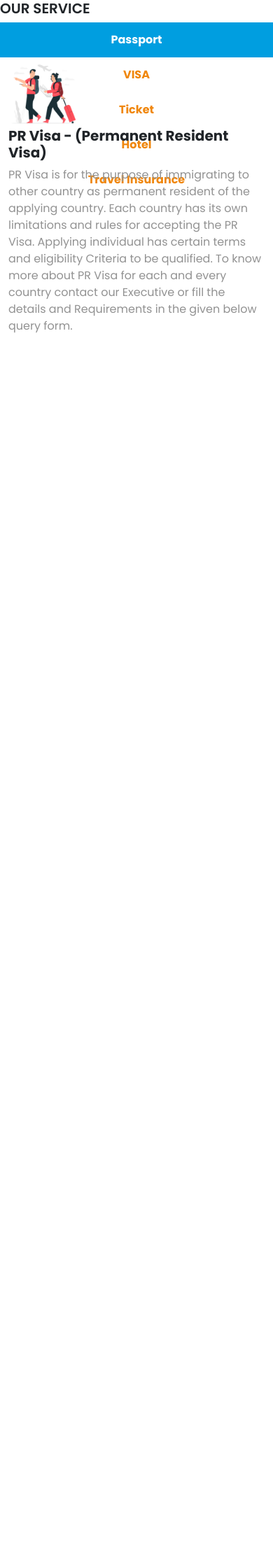
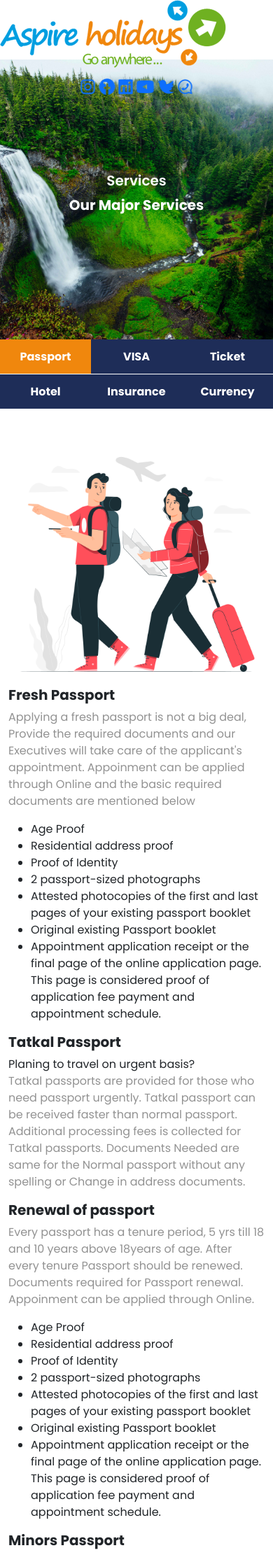
Before and after one commit to Ragandev/Aspire_Holidays, a PHP site: page /main-service.html in a window 390 px wide. Shown: the top 2222 px of the page at 70% size. Before the commit the page ends 476 px from the top, so only its background shows below. Run offline with PHP 8.4, Linux system fonts and the light colour scheme.

Commit message:
main-service page responsive
completed

```diff
--- a/css/contact.css
+++ b/css/contact.css
@@ -13,6 +13,8 @@
 }
 .cont-sec{
     padding: 100px 0;
+    background-image: url(/asset/images/world-full-map.jpg);
+    background-size: cover;
 }
 .cont-head{
     display: flex;
--- a/css/service.css
+++ b/css/service.css
@@ -37,7 +37,6 @@
     align-items: center;
     background-image: url(/asset/images/girl4.jpg);
     background-size:cover;
-    background-
     height: 500px;
     color:black;
 }
@@ -122,21 +121,19 @@
     align-items: center;
 }
 .tab-menu-sec{
-    background-color: #eff3f6 !important;
+    background-color: var(--sec) !important;
     width: 100%;
+    margin-bottom: 30px;
 }
-.tab-menu .row{
-    height: 50px;
-}
-
 .tab-box{
     text-align: center;
-    height: 100%;
+    height: 50px;
     display: flex;
     justify-content: center;
     align-items: center;
     text-decoration: none;
-    color:var(--main);
+    color:#fff;
+    border-bottom: 1px solid #fff;
 }
 .tab-name{
     margin: 0;
@@ -144,8 +141,11 @@
     font-weight: bold;
 }
 .tab-menu .row .active{
-    background-color: #009ee0 !important;
+    background-color: var(--main) !important;
     color: #fff;
+}
+.service-box .img-box img{
+    width: 100%;
 }
 .service-box .row{
     justify-content: center;
--- a/main-service.html
+++ b/main-service.html
@@ -1,26 +1,79 @@
 <!DOCTYPE html>
 <html lang="en">
+
 <head>
   <meta charset="UTF-8" />
   <meta name="viewport" content="width=device-width, initial-scale=1.0" />
-    <title>Visa Service</title>
-    <link
-      rel="stylesheet"
-      href="https://cdn.jsdelivr.net/npm/bootstrap@5.2.3/dist/css/bootstrap.min.css"
-    />
-    <link
-      rel="stylesheet"
-      href="https://cdnjs.cloudflare.com/ajax/libs/font-awesome/6.4.0/css/all.min.css"
-    />
+  <title>Service</title>
+  <link rel="stylesheet" href="https://cdn.jsdelivr.net/npm/bootstrap@5.2.3/dist/css/bootstrap.min.css" />
+  <link rel="stylesheet" href="https://cdnjs.cloudflare.com/ajax/libs/font-awesome/6.4.0/css/all.min.css" />
+  <link rel="stylesheet" href="css/about.css">
+  <link rel="stylesheet" href="css/section3.css">
+  <link rel="stylesheet" href="css/owl.carousel.min.css" />
+  <link rel="stylesheet" href="css/contact.css" />
   <link rel="stylesheet" href="css/common.css" />
-    <link rel="stylesheet" href="css/visa.css" />
+  <link rel="stylesheet" href="css/menu.css" />
+  <link rel="stylesheet" href="css/section11.css" />
   <link rel="stylesheet" href="css/service.css" />
+  <link rel="stylesheet" href="css/about-res.css">
 </head>
+
 <body>
+
+  <!--  section 1-->
+  <section class="main-menu">
+    <div class="row">
+      <div class="col-md-2 logo-box">
+        <img src="asset/images/logo.png" alt="Aspire-logo" />
+      </div>
+      <div class="col-md-7 list-box">
+        <nav class="navbar navbar-expand-lg">
+          <div class="collapse navbar-collapse" id="navbarText">
+            <ul class="navbar-nav mr-auto">
+              <li class="nav-item">
+                <a class="nav-link active" href="#">Home<span class="sr-only"></a>
+              </li>
+              <li class="nav-item">
+                <a class="nav-link" href="#">About</a>
+              </li>
+              <li class="nav-item">
+                <a class="nav-link" href="#">Packages</a>
+              </li>
+              <li class="nav-item">
+                <a class="nav-link" href="#">Educational Tours</a>
+              </li>
+              <li class="nav-item">
+                <a class="nav-link" href="#">Honeymoon Packages</a>
+              </li>
+              <li class="nav-item">
+                <a class="nav-link" href="#">Cruises Tour</a>
+              </li>
+              <li class="nav-item">
+                <a class="nav-link" href="#">Contact</a>
+              </li>
+            </ul>
+          </div>
+        </nav>
+      </div>
+      <div class="col-md-3 icon-box">
+        <div class="social-icons">
+          <a href="#"><span class="fa-brands fa-xl fa-instagram fa-flip"></span></a>
+          <a href="#"><span class="fa-brands fa-xl fa-facebook fa-flip"></span></a>
+          <a href="#"><span class="fa-brands fa-xl fa-linkedin fa-flip"></span></a>
+          <a href="#"><span class="fa-brands fa-xl fa-youtube fa-flip"></span></a>
+          <a href="#"><span class="fa-brands fa-xl fa-twitter fa-flip"></span></a>
+          <a href="#"><span class="fa-brands fa-xl fa-whatsapp fa-flip"></span></a>
+        </div>
+      </div>
+    </div>
+  </section>
+  <!--  section 1 end -->
+
   <!-- Banner Section  -->
   <section class="cont-banner">
     <div class="banner-box">
-        <h2 class="main-heading">OUR SERVICE</h2>
+      <h2 class="main-heading">Services</h2>
+      <p class="mini-heading">Our Major Services</p>
     </div>
   </section>
   <!-- Banner Section End  -->
@@ -29,27 +82,37 @@
     <section class="tab-menu-sec">
       <div class="tab-menu container">
         <div class="row">
-          <a href="" class="col-md-1"></a>
+          <div class="col-lg-6">
+            <div class="row">
               <a
             onclick="service('pr')"
             href="#prv"
-            class="col-md-3 tab-box pr active"
+            class="col-4 col-md-4 tab-box pr active"
           >
             <p class="tab-name">Passport</p>
           </a>
-          <a onclick="service('sv')" href="#sv" class="col-md-2 sv tab-box">
+          <a onclick="service('sv')" href="#sv" class="col-4 col-md-4 sv tab-box">
             <p class="tab-name">VISA</p>
           </a>
-          <a onclick="service('tv')" href="#tv" class="col-md-2 tv tab-box">
+          <a onclick="service('tv')" href="#tv" class="col-4 col-md-4 tv tab-box">
             <p class="tab-name">Ticket</p>
           </a>
-          <a onclick="service('wpv')" href="#wpv" class="col-md-2 wpv tab-box">
+            </div>
+
+          </div>
+          <div class="col-lg-6">
+           <div class="row">
+            <a onclick="service('wpv')" href="#wpv" class="cl1 col-4 col-md-4 wpv tab-box">
               <p class="tab-name">Hotel</p>
             </a>
-          <a onclick="service('ti')" href="#ti" class="col-md-2 ti tab-box">
-            <p class="tab-name">Travel Insurance</p>
+            <a onclick="service('ti')" href="#ti" class="cl1 col-4 col-md-4 ti tab-box">
+              <p class="tab-name">Insurance</p>
             </a>
-          <a href="" class="col-md-1"></a>
+            <a onclick="service('ce')" href="#ce" class="cl1 col-4 col-md-4 ce tab-box">
+              <p class="tab-name">Currency</p>
+            </a>
+           </div>
+          </div>
         </div>
       </div>
     </section>
@@ -70,18 +133,93 @@
           </div>
           <div class="col-md-6">
             <div class="cont-box">
-              <h2 class="sub-heading">PR Visa - (Permanent Resident Visa)</h2>
+              <h2 class="sub-heading">Fresh Passport</h2>
               <p class="para">
-                PR Visa is for the purpose of immigrating to other country as
-                permanent resident of the applying country. Each country has its
-                own limitations and rules for accepting the PR Visa. Applying
-                individual has certain terms and eligibility Criteria to be
-                qualified. To know more about PR Visa for each and every country
-                contact our Executive or fill the details and Requirements in
-                the given below query form.
+                Applying a fresh passport is not a big deal,
+                Provide the required documents and our Executives
+                will take care of the applicant's appointment.
+                Appoinment can be applied through Online and the
+                basic required documents are mentioned below
+                <ul>
+                  <li>Age Proof</li>
+                  <li>Residential address proof</li>
+                  <li>Proof of Identity</li>
+                  <li>2 passport-sized photographs</li>
+                  <li>Attested photocopies of the first and last pages of your existing passport booklet</li>
+                  <li>Original existing Passport booklet</li>
+                  <li>Appointment application receipt or the final page of the online application page.
+                    This page is considered proof of application fee payment and appointment schedule.</li>
+                </ul>
               </p>
             </div>
         </div>
+        <div>
+          <h2 class="sub-heading">Tatkal Passport</h2>
+          <span>Planing to travel on urgent basis?</span>
+          <p class="para">
+            Tatkal passports are provided for those who need passport urgently.
+            Tatkal passport can be received faster than normal passport. Additional
+            processing fees is collected for Tatkal passports. Documents Needed are
+            same for the Normal passport without any spelling or Change in address
+            documents.
+            </p>
+            </div>
+        <div>
+          <h2 class="sub-heading">Renewal of passport</h2>
+          <p class="para">
+            Every passport has a tenure period, 5 yrs till 18 and 10 years above 18years
+            of age. After every tenure Passport should be renewed. Documents required for
+            Passport renewal. Appoinment can be applied through Online.
+            </p>
+            <ul>
+              <li>Age Proof</li>
+              <li>Residential address proof</li>
+              <li>Proof of Identity</li>
+              <li>2 passport-sized photographs</li>
+              <li>Attested photocopies of the first and last pages of your existing passport booklet</li>
+              <li>Original existing Passport booklet</li>
+              <li>Appointment application receipt or the final page of the online application page.
+                This page is considered proof of application fee payment and appointment schedule.</li>
+            </ul>
+     </div>
+     <div>
+      <h2 class="sub-heading">Minors Passport</h2>
+      <p class="para">
+        Minor passports are issued only for applicants those are below 18 years of age.
+        Documents requied for applying Minor passports are
+        </p>
+        <ul>
+          <li>For minor applicants, current address proof document in the name of parent can be provided.</li>
+          <li>It is advised to carry original and self-attested copies of parents passport to Passport offices, in case parents holds Indian Passport.</li>
+          <li>For minor applicants, documents can be attested by parents.</li>
+          <li>The minor applicant is eligible for Non-ECR till he/she attains the age of 18 years.</li>
+        </ul>
+ </div>
+ <div>
+  <h2 class="sub-heading">Change The Name/Address On Passport</h2>
+  <p class="para">
+    To change or update name or address in the Passport, due to relocation or name change.
+    Applicant must have any government document that has done the present changes in name
+    or address. Any of these documents mention below can be providded to update in Passport.
+    </p>
+    <ul>
+      <li>Marriage certificate if available (original and a photocopy)</li>
+      <li>Self-attested photocopy of your spouse's passport</li>
+      <li>Proof of current address</li>
+      <li>Old passport with self-attested photocopy of its first and last two pages. It should also include
+        the ECR/Non-ECR page.</li>
+      <li>The old passport should contain a validity extension page and the observation page, if any.</li>
+      <li>Nationalised bank Passbook front page with Seal and signature of Bank authority.</li>
+      <li>A divorcee needs to submit a court-certified copy of the divorce decree or copy of the divorce
+        certificate (self-attested) to change the surname in his/her passport</li>
+    </ul>
+</div>
+        </div>
+      </div>
+    </div>
+      </div>
+    </div>
+
         </div>
       </div>
     </div>
@@ -93,6 +231,33 @@
         <div class="row">
           <div class="col-md-6">
             <div class="cont-box">
+              <h2 class="sub-heading">PR Visa - (Permanent Resident Visa)</h2>
+              <p class="para">
+                PR Visa is for the purpose of immigrating to other country as
+                permanent resident of the applying country. Each country has
+                its own limitations and rules for accepting the PR Visa.
+                Applying individual has certain terms and eligibility Criteria
+                to be qualified. To know more about PR Visa for each and every
+                country contact our Executive or fill the details and Requirements
+                in the given below query form.
+              </p>
+              <ul>
+                <li>Study in USA</li>
+                <li>Study in UK</li>
+                <li>Study in Canada</li>
+                <li>Study in Australia</li>
+              </ul>
+            </div>
+          </div>
+          <div class="col-md-6">
+            <div class="img-box">
+              <img
+                class="img-fluid"
+                src="https://img.freepik.com/free-photo/american-visa-document_1101-820.jpg?w=826&t=st=1688707403~exp=1688708003~hmac=25d545761f77006ec1d784d6fbaecddeb785b54363acdaecfd0ab959aacbaa42"
+                alt=""
+              />
+            </div>
+          </div>
           <h2 class="sub-heading">Study Abroad / Student Visa</h2>
           <p class="para">
             Student / Study Visa is applicable only for those are in need to
@@ -107,23 +272,27 @@
             Visa for each and every country contact our Executive or fill
             the details and Requirements in the given below query form.
           </p>
-              <ul>
-                <li>Study in USA</li>
-                <li>Study in UK</li>
-                <li>Study in Canada</li>
-                <li>Study in Australia</li>
-              </ul>
-            </div>
-          </div>
-          <div class="col-md-6">
-            <div class="img-box">
-              <img
-                class="img-fluid"
-                src="asset/images/cuple-vector.jpg"
-                alt=""
-              />
-            </div>
-          </div>
+          <h2 class="sub-heading">Tourist Visa</h2>
+          <p class="para">
+            Tourist visa as the name refers, these types of visas are issued
+            exclusively for tourism. Tourist visa is a pass for an individual
+            to enter a foreign country for the purpose of leisure and tourism.
+            This visa has certain restrictions such as short period of time,
+            Maximum of 30 days. Tourist visas cannot be used for working purpose
+            or Educational purpose. Multiple entry visas are the part of the tourist
+            visa that is used for connecting cities in between the travel. To know
+            more about Tourist Visa for each and every country contact our Executive
+            or fill the details and Requirements in the given below query form.
+          </p>
+          <h2 class="sub-heading">Work Permit Visa</h2>
+          <p class="para">
+            Work permit visa allows business people, permanent workers, temporary
+            workers and others to work in any foreign country. Applicants should
+            have return to their home country after the end of their employment.
+            Open work permit and an employer-specific work permit. To know more
+            about Work permit Visa for each and every country contact our Executive
+            or fill the details and Requirements in the given below query form.
+          </p>
         </div>
       </div>
     </div>
@@ -137,7 +306,7 @@
             <div class="img-box">
               <img
                 class="img-fluid"
-                src="asset/images/cuple-vector.jpg"
+                src="https://img.freepik.com/free-vector/vintage-golden-cinema-tickets-movie-pass-template_1017-23457.jpg?w=996&t=st=1688707984~exp=1688708584~hmac=9755405ee047924daadd6b6b5adf2d78a911f190006d47ad39d53785427ed5d2"
                 alt=""
               />
             </div>
@@ -221,7 +390,7 @@
             <div class="img-box">
               <img
                 class="img-fluid"
-                src="asset/images/cuple-vector.jpg"
+                src="https://img.freepik.com/free-vector/flat-hotel-facade-background_23-2148161522.jpg?w=740&t=st=1688708042~exp=1688708642~hmac=1a29ab10035c12f5464209c319482b9e2e65282f155879046ef3a123e0cf56ab"
                 alt=""
               />
             </div>
@@ -236,8 +405,44 @@
       <div class="service-box container">
         <div class="row">
           <div class="col-md-6">
+            <div class="img-box">
+              <img
+                class="img-fluid"
+                src="https://img.freepik.com/free-vector/travel-insurance-policy-isometric_1284-21827.jpg?w=740&t=st=1688708387~exp=1688708987~hmac=4f0886ce1e25bf982896eab0f5271088f7cc6bab64767191cd8ab2fc5318d8c2"
+                alt=""
+              />
+            </div>
+          </div>
+          <div class="col-md-6">
             <div class="cont-box">
               <h2 class="sub-heading">Travel Insurance</h2>
+              <p class="para">
+                Tourist visa as the name refers, these types of visas are issued
+                exclusively for tourism. Tourist visa is a pass for an
+                individual to enter a foreign country for the purpose of leisure
+                and tourism. This visa has certain restrictions such as short
+                period of time, Maximum of 30 days. Tourist visas cannot be used
+                for working purpose or Educational purpose. Multiple entry visas
+                are the part of the tourist visa that is used for connecting
+                cities in between the travel. To know more about Tourist Visa
+                for each and every country contact our Executive or fill the
+                details and Requirements in the given below query form.
+              </p>
+            </div>
+          </div>
+
+        </div>
+      </div>
+    </div>
+    <!-- Travel Insurance End  -->
+
+    <!-- Travel Insurance  -->
+    <div class="service-sec" id="ce-box">
+      <div class="service-box container">
+        <div class="row">
+          <div class="col-md-6">
+            <div class="cont-box">
+              <h2 class="sub-heading">Currency Exchange</h2>
               <p class="para">
                 Tourist visa as the name refers, these types of visas are issued
                 exclusively for tourism. Tourist visa is a pass for an
@@ -256,7 +461,7 @@
             <div class="img-box">
               <img
                 class="img-fluid"
-                src="asset/images/cuple-vector.jpg"
+                src="https://img.freepik.com/free-vector/illustration-characters-exchanging-currency_53876-37251.jpg?w=740&t=st=1688708437~exp=1688709037~hmac=7c271d7780c6708b252e0c66887c2646b3d5b864f766fd0b0fc5070e9a02e1cd"
                 alt=""
               />
             </div>
@@ -265,7 +470,6 @@
       </div>
     </div>
     <!-- Travel Insurance End  -->
-
 
     <!-- jQuery cdn  -->
     <script
@@ -293,6 +497,8 @@
       let wpvb = $("#wpv-box");
       let ti = $(".ti");
       let tib = $("#ti-box");
+      let ce = $(".ce");
+      let cex = $("#ce-box");
 
       function dis() {
         prb.addClass("dis-none");
@@ -300,6 +506,7 @@
         tvb.addClass("dis-none");
         wpvb.addClass("dis-none");
         tib.addClass("dis-none");
+        cex.addClass("dis-none");
       }
       function service(box) {
         pr.removeClass("active");
@@ -307,6 +514,7 @@
         tv.removeClass("active");
         wpv.removeClass("active");
         ti.removeClass("active");
+        ce.removeClass("active");
 
         if (box == "pr") {
           dis();
@@ -328,7 +536,13 @@
           ti.addClass("active");
           tib.removeClass("dis-none");
           tib.addClass("dis-box");
-        } else {
+        }else if (box == "ce") {
+          dis();
+          ce.addClass("active");
+          cex.removeClass("dis-none");
+          cex.addClass("dis-box");
+        }
+         else {
           dis();
           wpv.addClass("active");
           wpvb.removeClass("dis-none");
```
Lines whose indentation alone changed are shown as unchanged.
